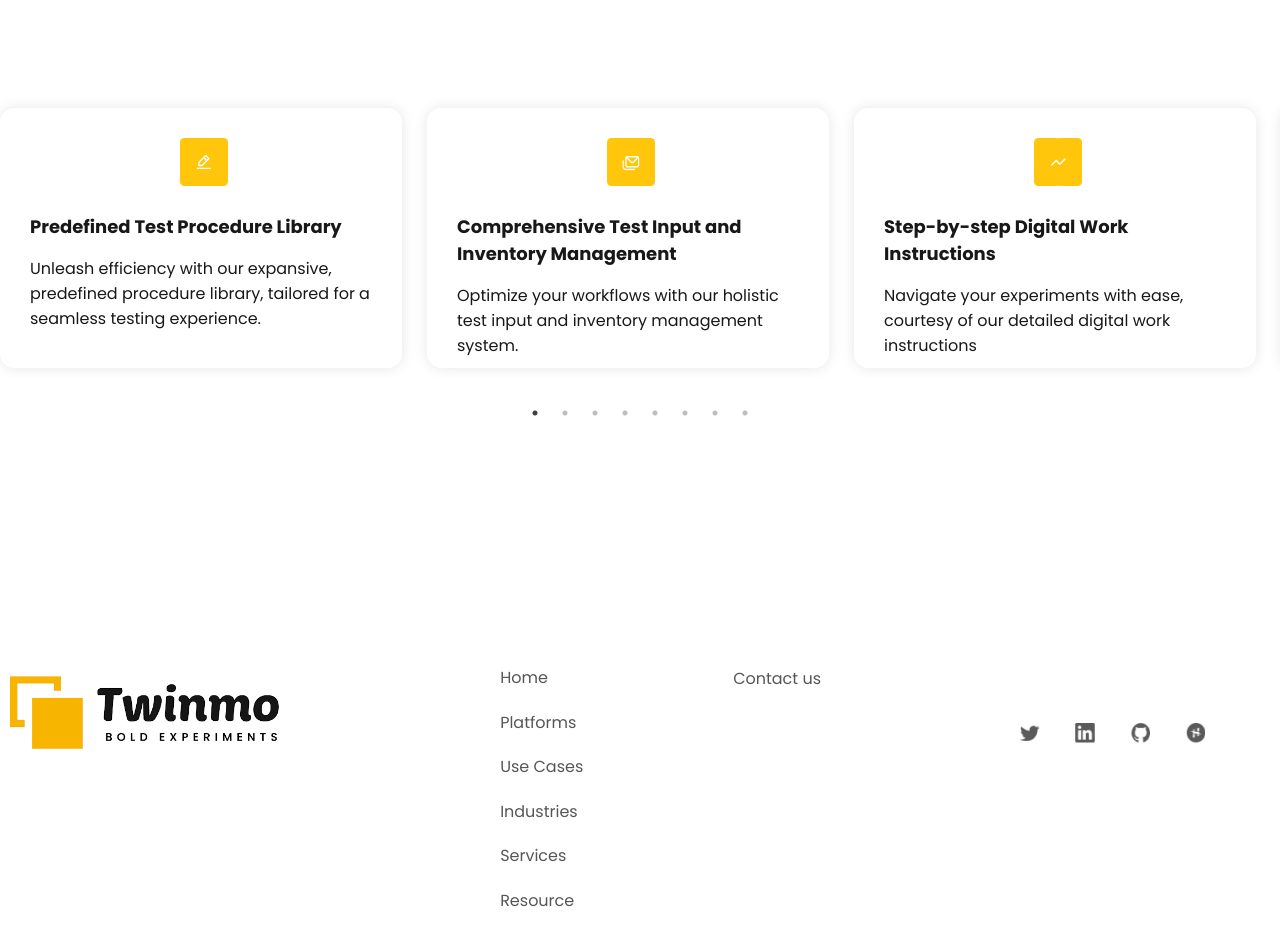
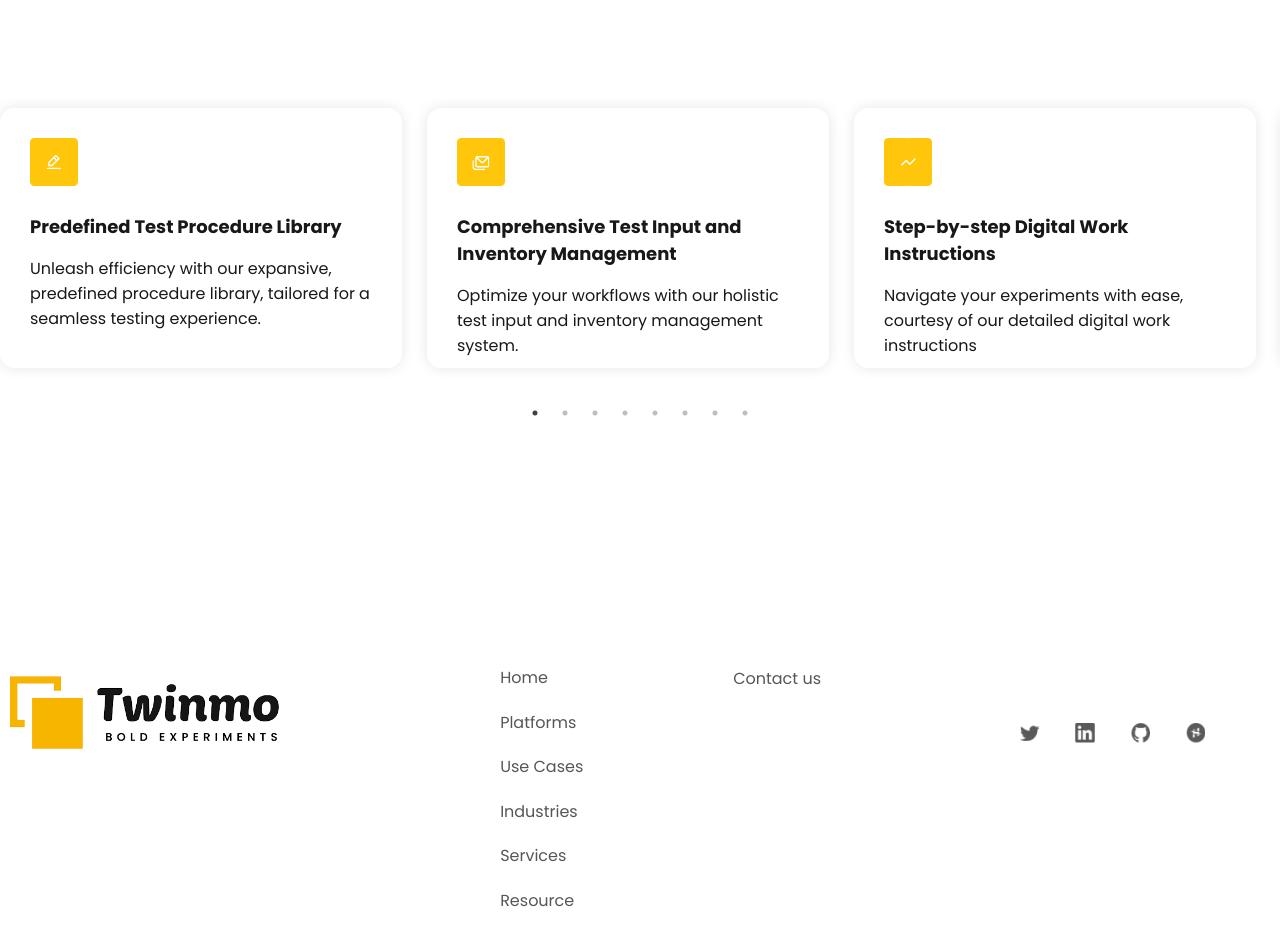
Before and after one commit to Testrunz/twinmo, a React (Create React App) app: page /platforms in a window 1280 px wide. Shown: the part 2880-3815 px from the top of the page. Built offline with nearby package versions, Linux system fonts and the light colour scheme.

Commit message:
Commit build

```diff
--- a/src/pages/Platforms.css
+++ b/src/pages/Platforms.css
@@ -563,7 +563,7 @@
   height: 48px;
   /* position: absolute; */
   top: 0;
-  left: 150px;
+  /* left: 150px; */
   border-radius: var(--br-8xs-5);
   background-color: var(--primar-yellow);
   align-items: center;
```
Also changed, not shown: 6 other files (tests, documents, lock files or other folders).
